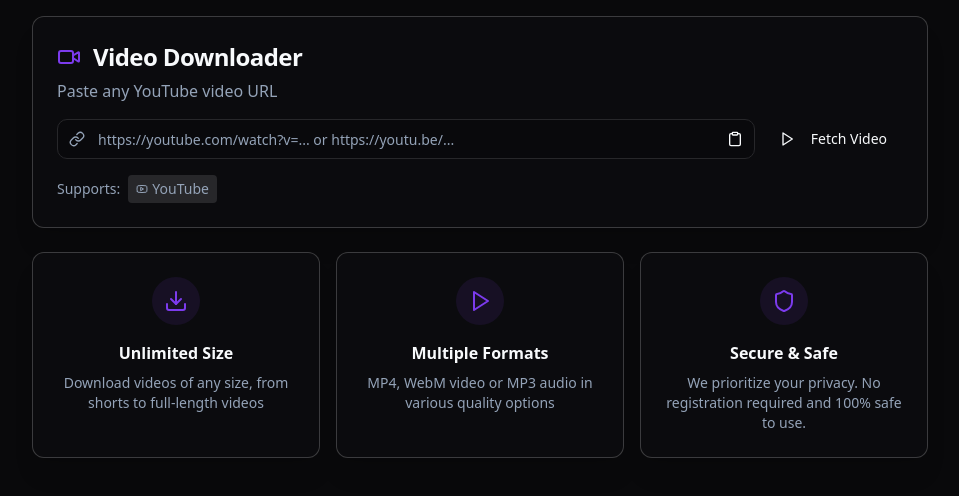
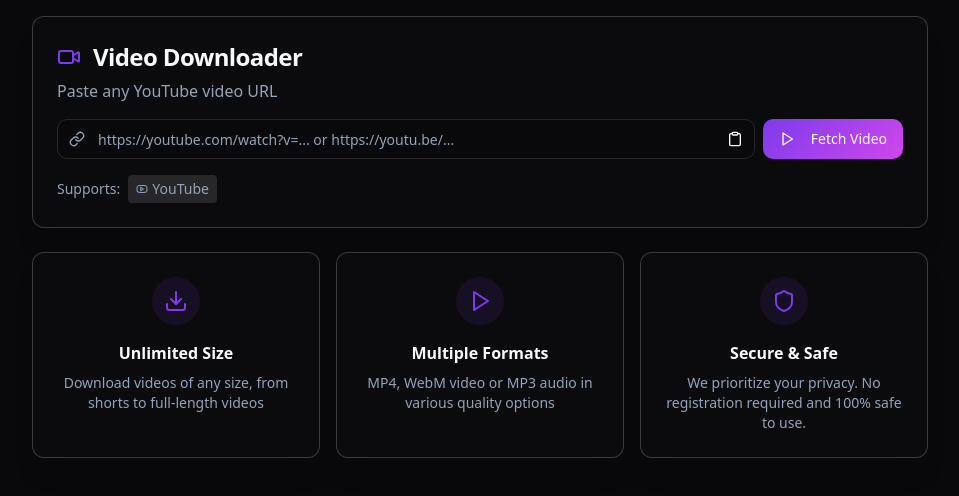
Before and after one commit to Styphler17/youtube-video-downloader, a React (Vite) app: page /embed in a window 1280 px wide. Shown: the top 496 px of the page, without its empty margins (160-1119 px from the left). Built offline with nearby package versions, Linux system fonts and the light colour scheme.

Commit message:
fix: ensure good contrast on fetch video button

```diff
--- a/src/index.css
+++ b/src/index.css
@@ -105,6 +105,11 @@
     opacity: 0;
     animation-delay: 0.2s;
   }
+
+  .bg-gradient-primary {
+    background: var(--gradient-primary);
+    color: white;
+  }
 }
 
 @keyframes fadeIn {
```
